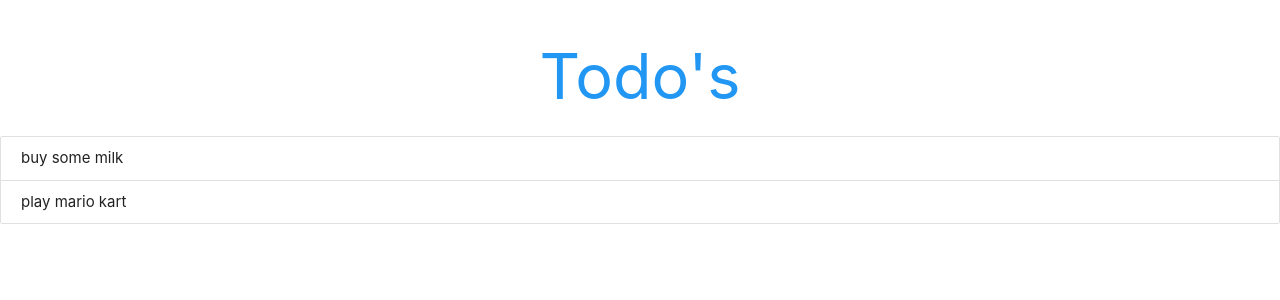
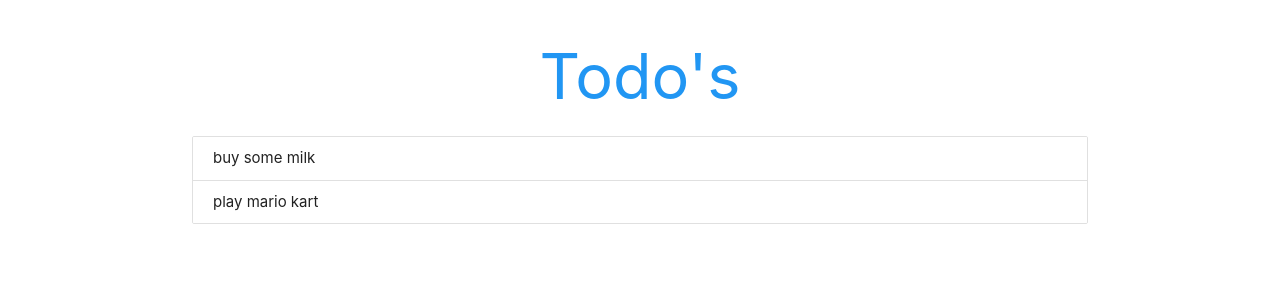
Before and after one commit to SafNaaz/react-redux-netninja-studies, a React (Create React App) app: page / in a window 1280 px wide. Shown: the top 300 px of the page. Built offline with nearby package versions, Linux system fonts and the light colour scheme.

Commit message:
added a containor

```diff
--- a/src/App.js
+++ b/src/App.js
@@ -11,7 +11,7 @@ class App extends Component {
 
   render() {
     return (
-      <div className="App">
+      <div className="App container">
         <h1 className="center blue-text">Todo's</h1>
         <Todos todos={this.state.todos} />
       </div>
```
